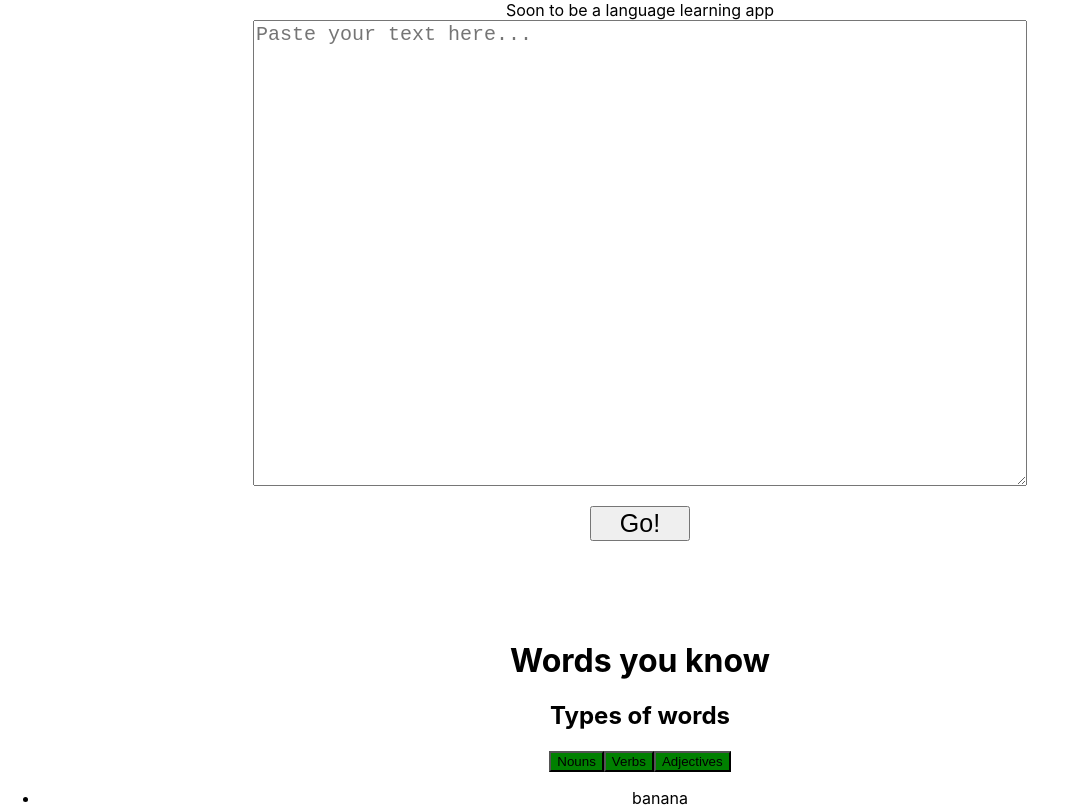
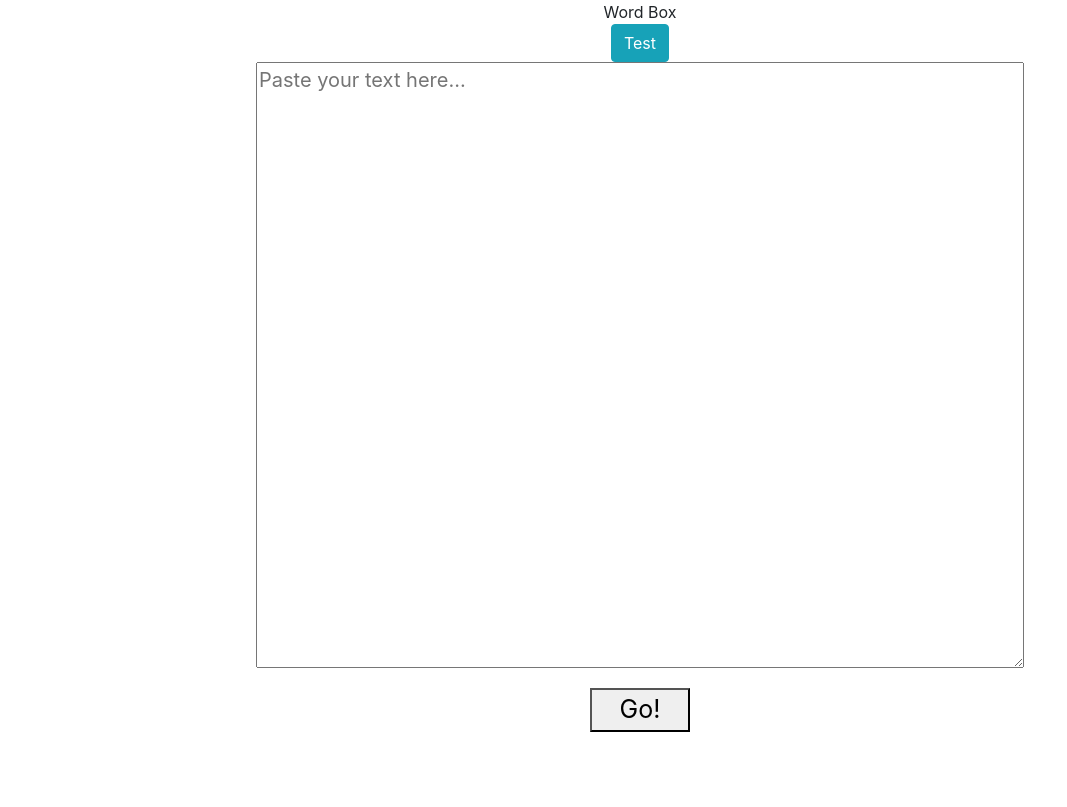
Before and after one commit to tommcandrew/Word-Box, a React (Create React App) app: page / in a window 1280 px wide. Shown: the top 807 px of the page, without its empty margins (0-1067 px from the left). Built offline with nearby package versions, Linux system fonts and the light colour scheme.

Commit message:
install/import react-bootstrap, with test button

```diff
--- a/package.json
+++ b/package.json
@@ -3,7 +3,9 @@
   "version": "0.1.0",
   "private": true,
   "dependencies": {
+    "bootstrap": "^4.3.1",
     "react": "^16.8.6",
+    "react-bootstrap": "^1.0.0-beta.9",
     "react-dom": "^16.8.6",
     "react-scripts": "3.0.1"
   },
--- a/src/App.js
+++ b/src/App.js
@@ -5,6 +5,8 @@ import TestPage from './Components/TestPage';
 import {rndSentence} from './Components/TestMaker';
 import {wordList} from './Assets/Vocab';
 import './App.css';
+import {Button} from  'react-bootstrap';
+import 'bootstrap/dist/css/bootstrap.css';
 
 class App extends React.Component {
   state = {
@@ -44,8 +46,8 @@ class App extends React.Component {
   render() {
     return (
       <div className="App">
-        <header className="App-header">Soon to be a language learning app
-        </header>
+        <header className="App-header">Word Box</header>
+        <Button variant='info'>Test</Button>
         <Reader />
         <WordListDisplay
           words={this.state.knownWords}
```
Also changed, not shown: 1 other file (tests, documents, lock files or other folders).
